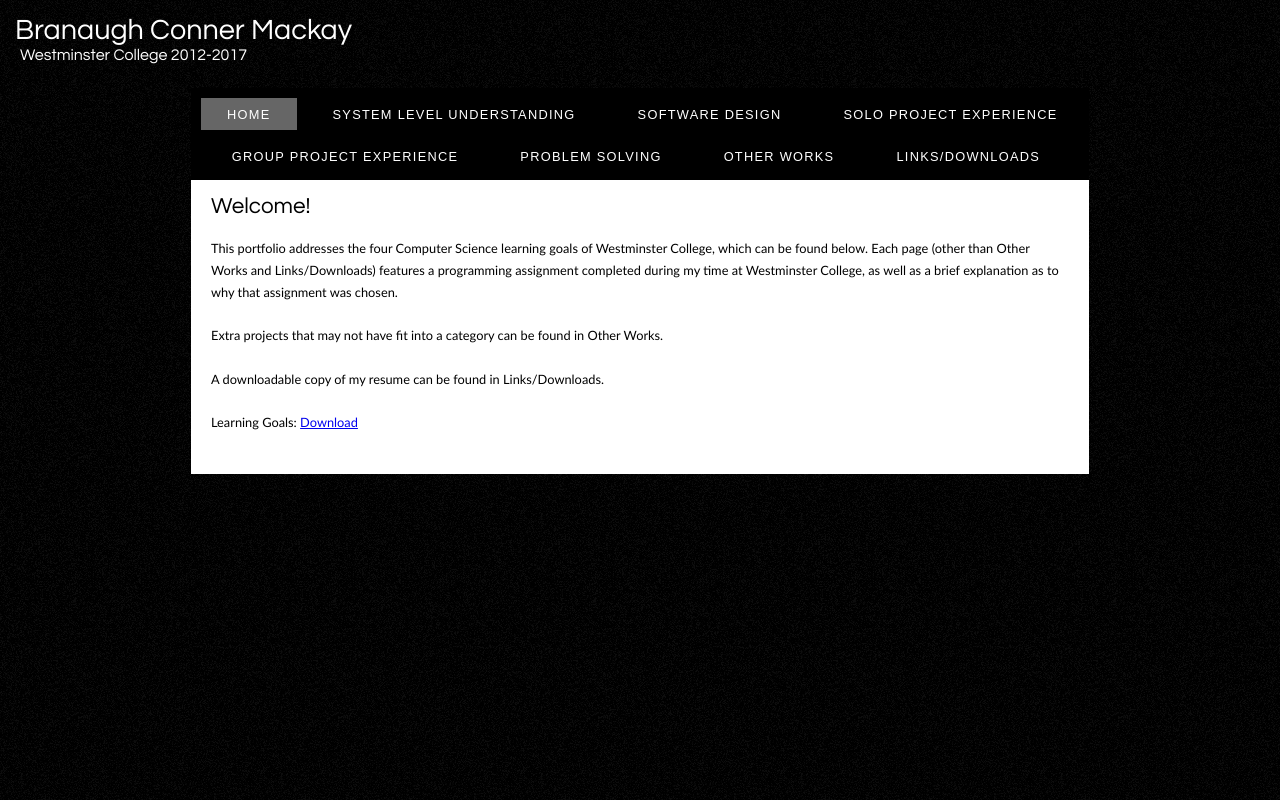
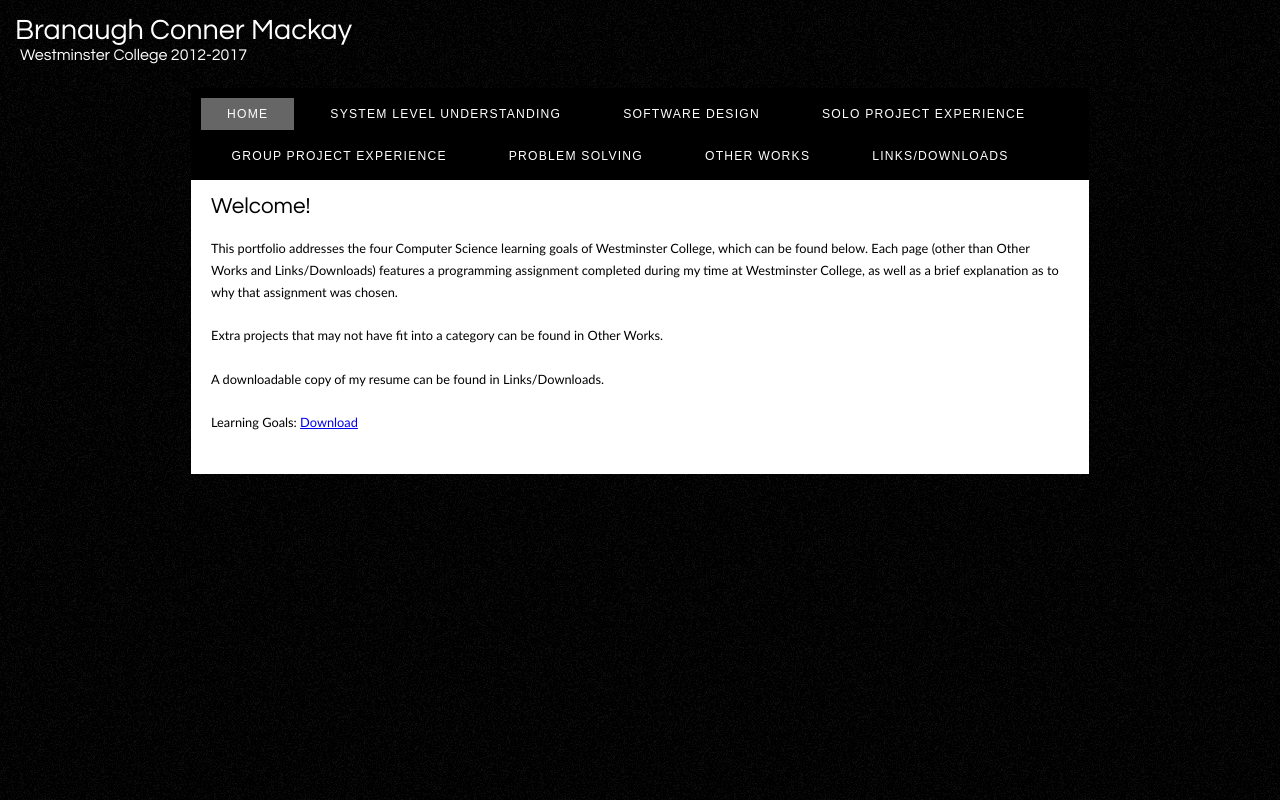
Before and after one commit to Rosewired/Portfolio, a plain HTML site: page index.html in a window 1280 px wide. Drawn offline with Linux system fonts and the light colour scheme.

Commit message:
5/5 10:49 AM

```diff
--- a/style/style.css
+++ b/style/style.css
@@ -51,7 +51,7 @@ ul#menu li
 
 ul#menu li a
 { letter-spacing: 0.1em;
-  font: normal 100% arial, sans-serif;
+  font: normal 95% arial, sans-serif;
   display: block;
   float: left;
   height: 17px;
```
Also changed, not shown: 1 other file.
